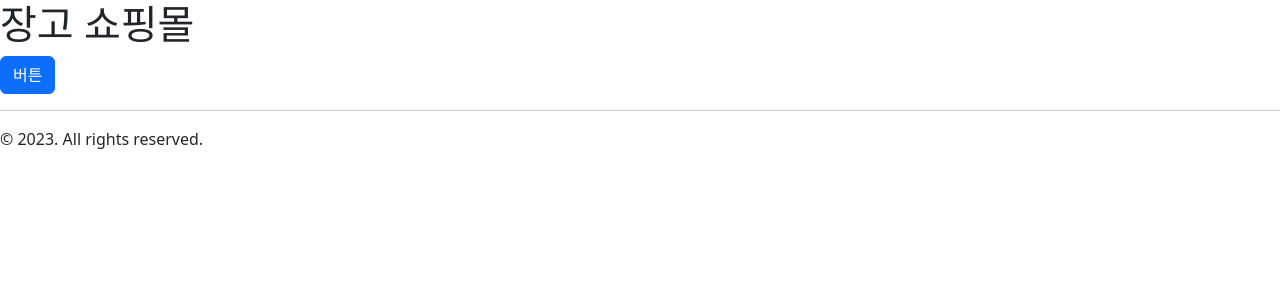
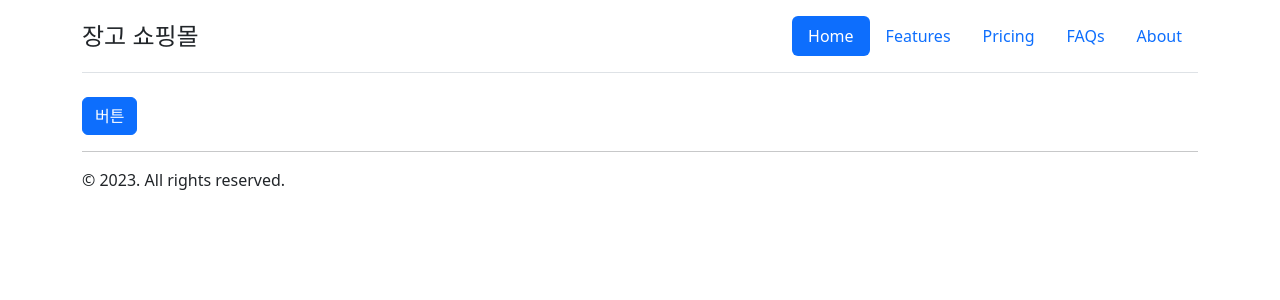
Before and after one commit to pyhub-kr/course-django-payment-basic, a Django app: page / in a window 1280 px wide. Shown: the top 300 px of the page. Run offline with Django 4.2, Linux system fonts and the light colour scheme; some libraries are stand-ins or nearby versions.

Commit message:
기본 레이아웃 템플릿 base.html 구성

```diff
--- /dev/null
+++ b/templates/base.html
@@ -0,0 +1,50 @@
+{% load django_bootstrap5 %}
+
+<!doctype html>
+<html lang="ko">
+    <head>
+        <meta charset="UTF-8">
+        <meta name="viewport"
+              content="width=device-width, user-scalable=no, initial-scale=1.0, maximum-scale=1.0, minimum-scale=1.0">
+        <meta http-equiv="X-UA-Compatible" content="ie=edge">
+        <title>장고 쇼핑몰</title>
+        {% bootstrap_css %}
+        {% bootstrap_javascript %}
+    </head>
+    <body>
+
+        <div class="container">
+            <header class="d-flex flex-wrap justify-content-center py-3 mb-4 border-bottom">
+                <a href="/"
+                   class="d-flex align-items-center mb-3 mb-md-0 me-md-auto text-dark text-decoration-none">
+                    <span class="fs-4">장고 쇼핑몰</span>
+                </a>
+
+                <ul class="nav nav-pills">
+                    <li class="nav-item">
+                        <a href="#" class="nav-link active" aria-current="page">Home</a>
+                    </li>
+                    <li class="nav-item">
+                        <a href="#" class="nav-link">Features</a>
+                    </li>
+                    <li class="nav-item">
+                        <a href="#" class="nav-link">Pricing</a>
+                    </li>
+                    <li class="nav-item">
+                        <a href="#" class="nav-link">FAQs</a>
+                    </li>
+                    <li class="nav-item">
+                        <a href="#" class="nav-link">About</a>
+                    </li>
+                </ul>
+            </header>
+        </div>
+
+        <div class="container">
+            {% block content %}{% endblock %}
+
+            <hr />
+            &copy; 2023. All rights reserved.
+        </div>
+    </body>
+</html>
--- a/templates/root.html
+++ b/templates/root.html
@@ -1,23 +1,3 @@
-{% load django_bootstrap5 %}
+{% extends "base.html" %}
 
-<!doctype html>
-<html lang="ko">
-    <head>
-        <meta charset="UTF-8">
-        <meta name="viewport"
-              content="width=device-width, user-scalable=no, initial-scale=1.0, maximum-scale=1.0, minimum-scale=1.0">
-        <meta http-equiv="X-UA-Compatible" content="ie=edge">
-        <title>장고 쇼핑몰</title>
-        {% bootstrap_css %}
-        {% bootstrap_javascript %}
-    </head>
-    <body>
-
-        <h1>장고 쇼핑몰</h1>
-
-        <button class="btn btn-primary">버튼</button>
-
-        <hr />
-        &copy; 2023. All rights reserved.
-    </body>
-</html>
+{% block content %}<button class="btn btn-primary">버튼</button>{% endblock %}
```
